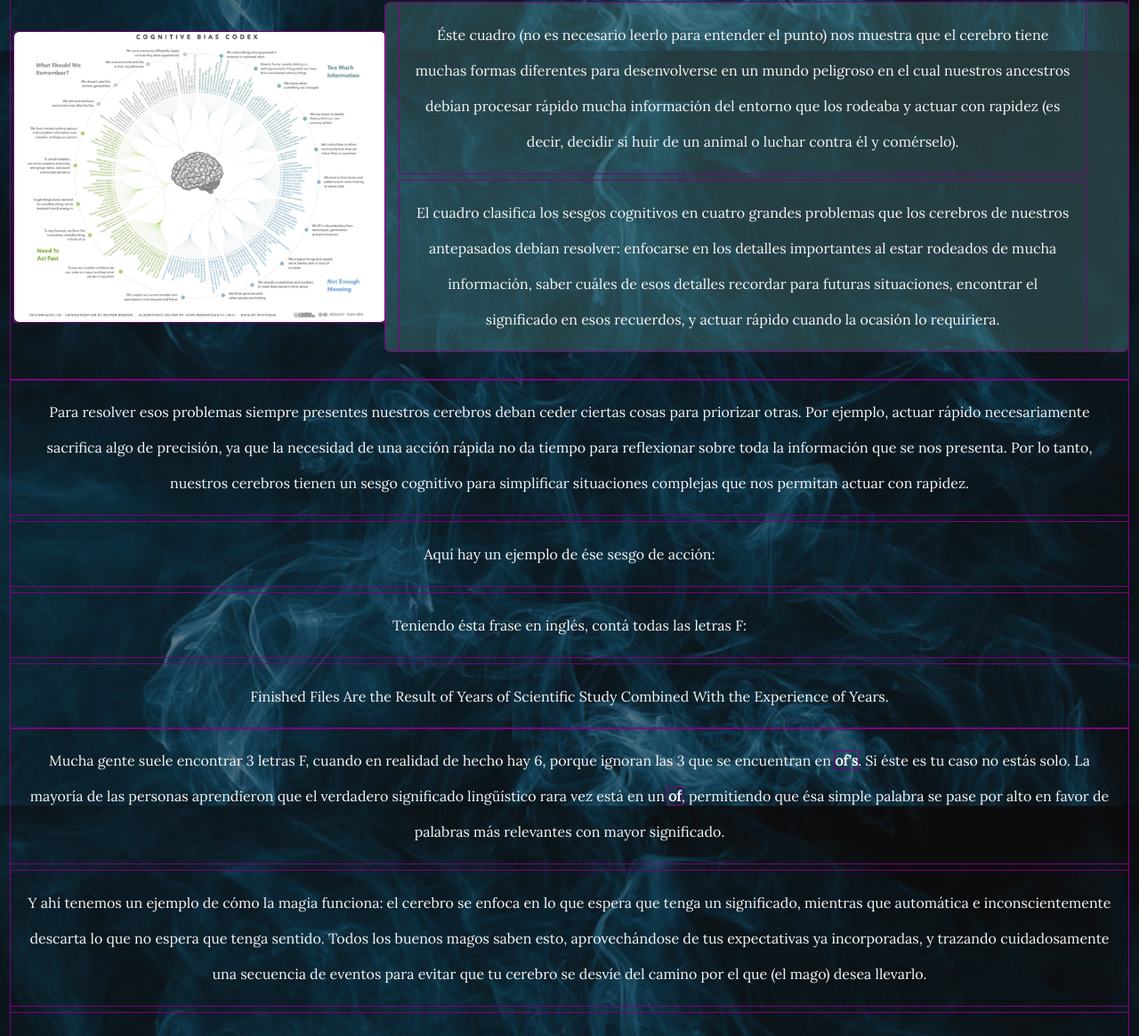
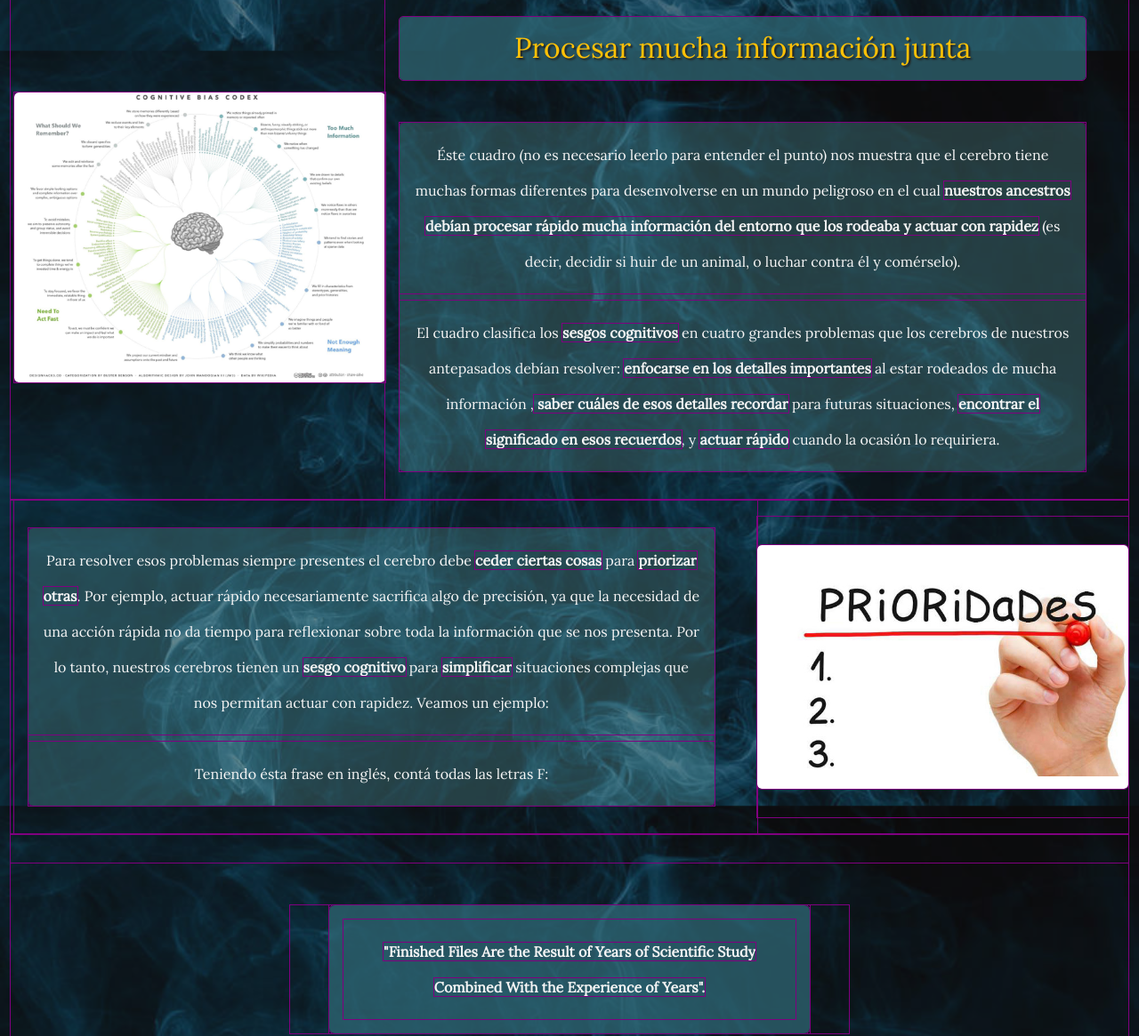
Before and after one commit to marianaluduena/LUDUENA-PROYECTO-TIENDA-MAGIA, a plain HTML site: page truco/efecto.html in a window 1280 px wide. Shown: the part 792-1957 px from the top of the page at 89% size. Drawn offline with nearby package versions, Linux system fonts and the light colour scheme; a web font is replaced by a local one.

Commit message:
Flex e img agregados
Se agregó flex a parte del texto y una img. Falta completar.

```diff
--- a/truco/efecto.html
+++ b/truco/efecto.html
@@ -136,56 +136,80 @@
                         alt="Cuadro ilustrativo del cerebro" />
                 </div>
 
-                <div class="col-md-12 col-lg-8 ps-md-3 pe-lg-5 container__texto__fondo">
+                <div class="col-md-12 col-lg-8 ps-md-3 pe-lg-5">
+
+                    <h2 class="my-4 my-md-5 card-title text-md-center text-warning py-3" id="nosotros">
+                        Procesar mucha información junta</h2>
+
+                    <div class="container__texto__fondo">
                         <p class="card-text">
-                        Éste cuadro (no es necesario leerlo para entender el punto) nos muestra que el cerebro tiene
-                        muchas
-                        formas diferentes para desenvolverse en un mundo peligroso en el cual nuestros ancestros debían
-                        procesar
-                        rápido mucha información del entorno que los rodeaba y actuar con rapidez (es decir, decidir si
-                        huir
-                        de
-                        un animal o luchar contra él y comérselo).
+                            Éste cuadro (no es necesario leerlo para entender el punto) nos muestra que el cerebro
+                            tiene muchas formas diferentes para desenvolverse en un mundo peligroso en el cual
+                            <strong>nuestros ancestros debían procesar rápido mucha información del entorno que los
+                                rodeaba y actuar con rapidez</strong> (es decir, decidir si huir de un animal, o luchar
+                            contra él y comérselo).
                         </p>
                         <p class="card-text">
-                        El cuadro clasifica los sesgos cognitivos en cuatro grandes problemas que los cerebros de
-                        nuestros
-                        antepasados debían resolver: enfocarse en los detalles importantes al estar rodeados de mucha
-                        información,
-                        saber cuáles de esos detalles recordar para futuras situaciones, encontrar el significado en
+                            El cuadro clasifica los <strong>sesgos cognitivos</strong> en cuatro grandes problemas que
+                            los cerebros de nuestros antepasados debían resolver: <strong>enfocarse en los detalles
+                                importantes</strong> al estar rodeados de mucha información ,<strong> saber cuáles de
                                 esos
-                        recuerdos, y actuar rápido cuando la ocasión lo requiriera.
+                                detalles recordar</strong> para futuras situaciones, <strong> encontrar el significado
+                                en esos recuerdos</strong>, y
+                            <strong>actuar rápido</strong> cuando la ocasión lo requiriera.
                         </p>
+                    </div>
+                </div>
+            </div>
+
+            <div class="row g-0 ps-1">
+                <div class="col-md-12 col-lg-8 ps-md-3 pe-lg-5">
+                    <div class="container__texto__fondo">
+                        <p class="card-text">
+                            Para resolver esos problemas siempre presentes el cerebro debe <strong>ceder ciertas
+                                cosas</strong>
+                            para
+                            <strong>priorizar otras</strong>. Por ejemplo, actuar rápido necesariamente sacrifica algo
+                            de precisión, ya que la necesidad de una acción rápida no da tiempo para reflexionar sobre toda la información
+                            que se nos presenta. Por lo tanto, nuestros cerebros tienen un <strong> sesgo cognitivo</strong> para
+                            <strong>
+                                simplificar</strong> situaciones complejas que nos permitan actuar con rapidez. Veamos un ejemplo:
+                        </p>
+                        <p class="card-text">
+                            Teniendo ésta frase en inglés, contá todas las letras F:
+                        </p>
+                    </div>
+                </div>
+                <div class="col-md-10 m-md-auto col-lg-4 my-3">
+                    <img class="img-fluid container__texto__fondo" src="../img/varios/prioridades.jpg" />
                 </div>
             </div>
 
 
+            <!-- Juego frase en inglés -->
             <p class="card-text">
-                Para resolver esos problemas siempre presentes nuestros cerebros deban ceder ciertas cosas para
-                priorizar otras. Por ejemplo, actuar rápido necesariamente sacrifica algo de precisión, ya que
-                la necesidad de una acción rápida no da tiempo para reflexionar sobre toda la información que se nos
-                presenta. Por lo tanto, nuestros cerebros tienen un sesgo cognitivo para simplificar situaciones
-                complejas que nos permitan actuar con rapidez.
+
             </p>
 
-            <p class="card-text">
-                Aquí hay un ejemplo de ése sesgo de acción:
+
+            <div class="container my-md-5 frase__container">
+                <div class="card card__fondo__transparente">
+                    <div class="card-body">
+                        <blockquote class="blockquote mb-0" lang="en">
+                            <p class="card-text text-center">
+                                <strong>"Finished Files Are the Result of Years of Scientific Study Combined With the
+                                    Experience
+                                    of
+                                    Years".</strong>
                             </p>
+                        </blockquote>
+                    </div>
+                </div>
+            </div>
 
             <p class="card-text">
-                Teniendo ésta frase en inglés, contá todas las letras F:
-            </p>
-
-            <blockquote class="blockquote mb-0" lang="en">
-                <p class="card-text text-center">
-                    Finished Files Are the Result of Years of Scientific Study Combined With the Experience of
-                    Years.
-                </p>
-            </blockquote>
-            <p class="card-text">
                 Mucha gente suele encontrar 3 letras F, cuando en realidad de hecho hay 6, porque ignoran las 3 que
-                se
-                encuentran en <strong>of's</strong>. Si éste es tu caso no estás solo. La mayoría de las personas
+                se encuentran en <strong>of's</strong>. Si éste es tu caso no estás solo. La mayoría de las personas
                 aprendieron que el verdadero significado lingüístico rara vez está en un <strong>of</strong>,
                 permitiendo que ésa simple palabra se pase por alto en favor de palabras más relevantes con mayor
                 significado.
@@ -202,11 +226,9 @@
             </p>
             <p class="card-text">
                 Por ejemplo, un mago dirá en el escenario que es capaz de cortar a su asistente a la mitad (con ésto
-                el
-                mago está introduciendo una expectativa en tu mente). Luego, reforzando ésa expectativa, hará que su
+                el está introduciendo una expectativa en tu mente). Luego, reforzando ésa expectativa, hará que su
                 asistente se meta dentro de una caja larga (reforzando aún más su narrativa y llevando a tu cerebro
-                por
-                el camino que él desea). Finalmente cumpliendo su promesa, el mago corta la caja usando una
+                por el camino que él desea). Finalmente cumpliendo su promesa, el mago corta la caja usando una
                 sierra en dos mitades y las separa, mostrando que a pesar de todo su asistente sigue ilesa. Es
                 magia.
             </p>
```
Also changed, not shown: img/varios/prioridades.jpg (added), img/varios/prioridades.png (added). Lines whose indentation alone changed are shown as unchanged.
